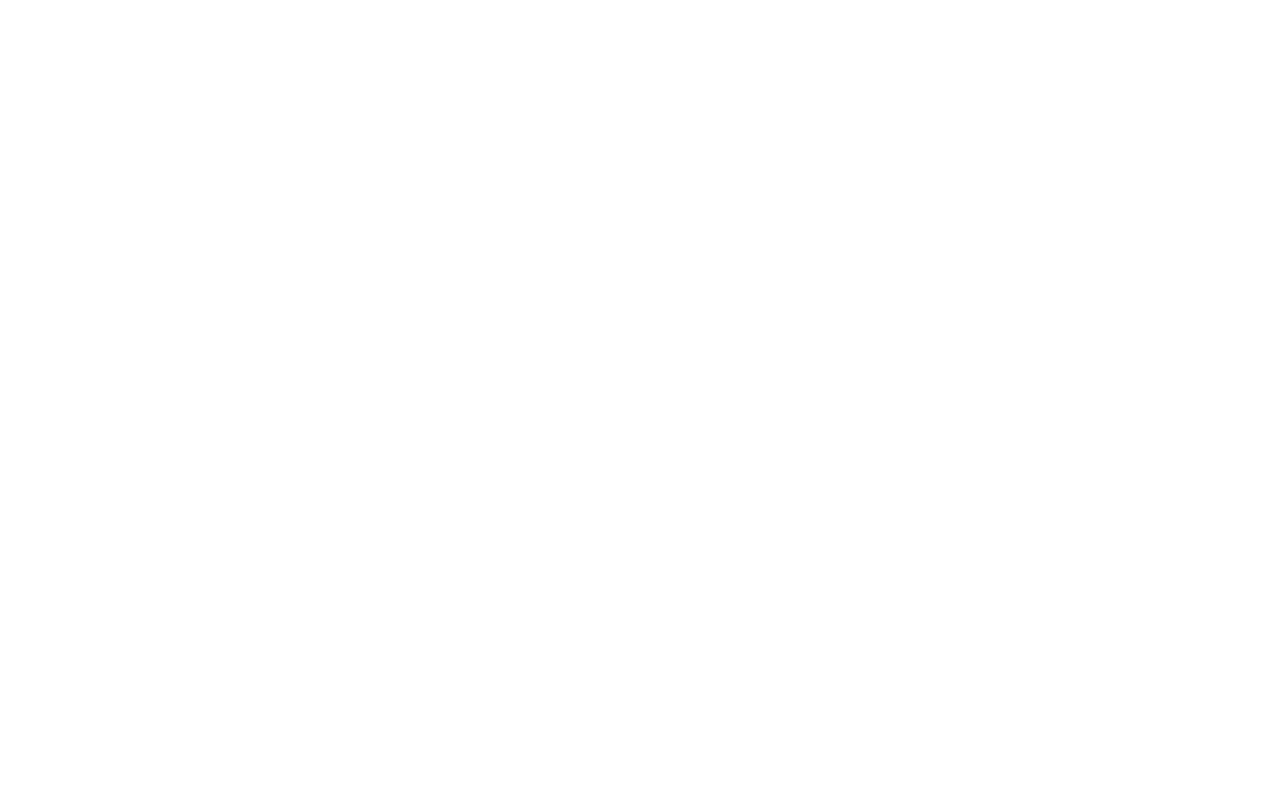
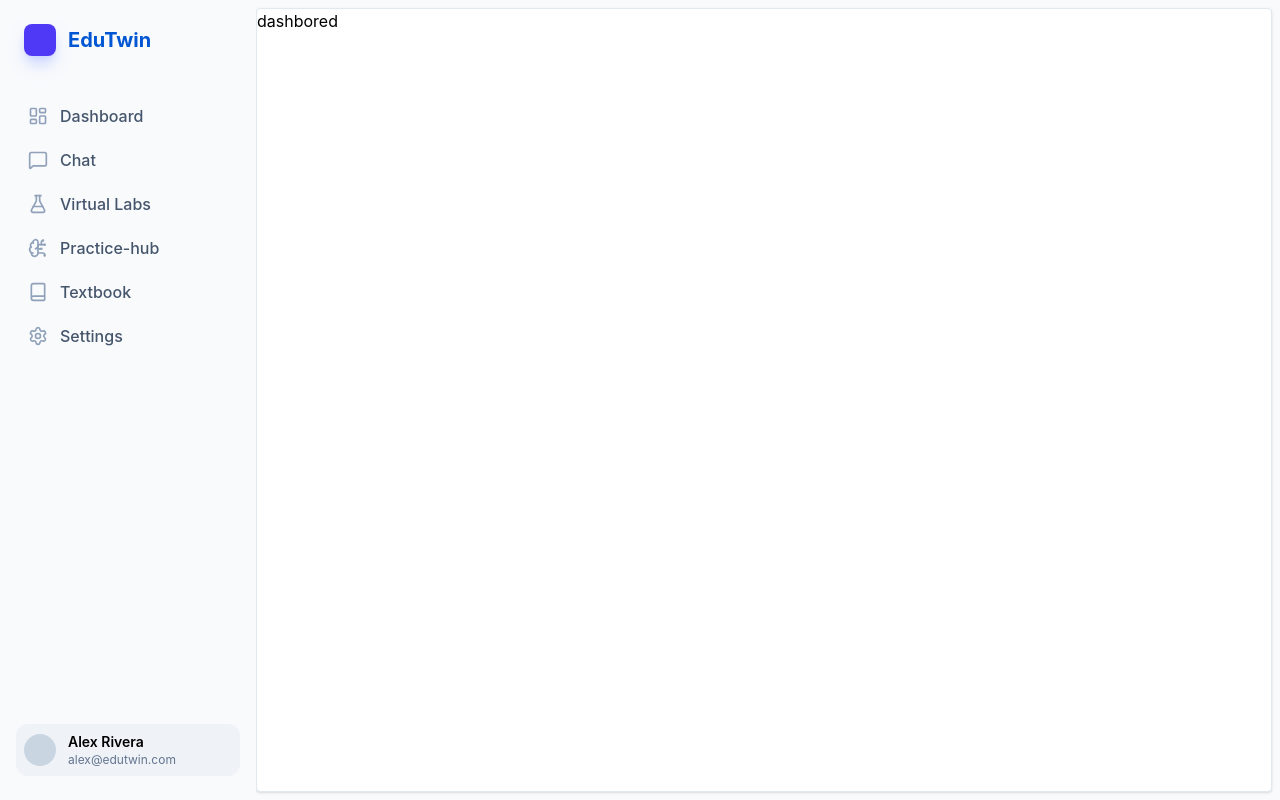
Before and after one commit to tsi1221/FrontendEdu, a React (Vite) app: page /dashbored in a window 1280 px wide. Before the commit this address had no page. Built offline with nearby package versions, Linux system fonts and the light colour scheme.

Commit message:
Add new sidebar components and update auth pages

```diff
--- a/src/App.jsx
+++ b/src/App.jsx
@@ -5,7 +5,7 @@
 
 import SidebarLayout from './componenet/sideBar/SideBar'
 import MainLayout from './Homepage/MainLayout'
-
+import Dashbored from './pages/student/dashbored'
 import Lab from './pages/student/lab'
 import PracticeHub from './pages/student/practiceHub'
 import TextBook from './pages/student/textbook'
@@ -27,6 +27,14 @@
           element={
             <SidebarLayout>
               <Chat />
+            </SidebarLayout>
+          }
+        />
+        <Route
+          path="/dashbored"
+          element={
+            <SidebarLayout>
+              <Dashbored/>
             </SidebarLayout>
           }
         />
--- a/src/componenet/sideBar/SideBar.jsx
+++ b/src/componenet/sideBar/SideBar.jsx
@@ -1,12 +1,12 @@
-import React, { useState } from 'react';
-import { LayoutDashboard, Settings, Users, FolderRoot, Menu, X,MessageSquare,FlaskConical, BrainCircuit,Book } from 'lucide-react';
+import { useState } from 'react';
+import { LayoutDashboard, Settings, Menu, MessageSquare,FlaskConical, BrainCircuit,Book } from 'lucide-react';
 import { Link } from 'react-router-dom';
 
 const SidebarLayout = ({ children }) => {
   const [isOpen, setIsOpen] = useState(false);
 
   const navItems = [
-    { icon: <LayoutDashboard size={20} />, label: 'Dashboard', path: '/' },
+    { icon: <LayoutDashboard size={20} />, label: 'Dashboard', path: '/dashbored' },
     { icon: <MessageSquare size={20} />, label: 'Chat', path: '/chat' },
     { icon: <FlaskConical size={20} />, label: 'Virtual Labs', path: '/lab' },
     { icon: <BrainCircuit size={20} />, label: 'Practice-hub', path: '/practice-hub' },
```
